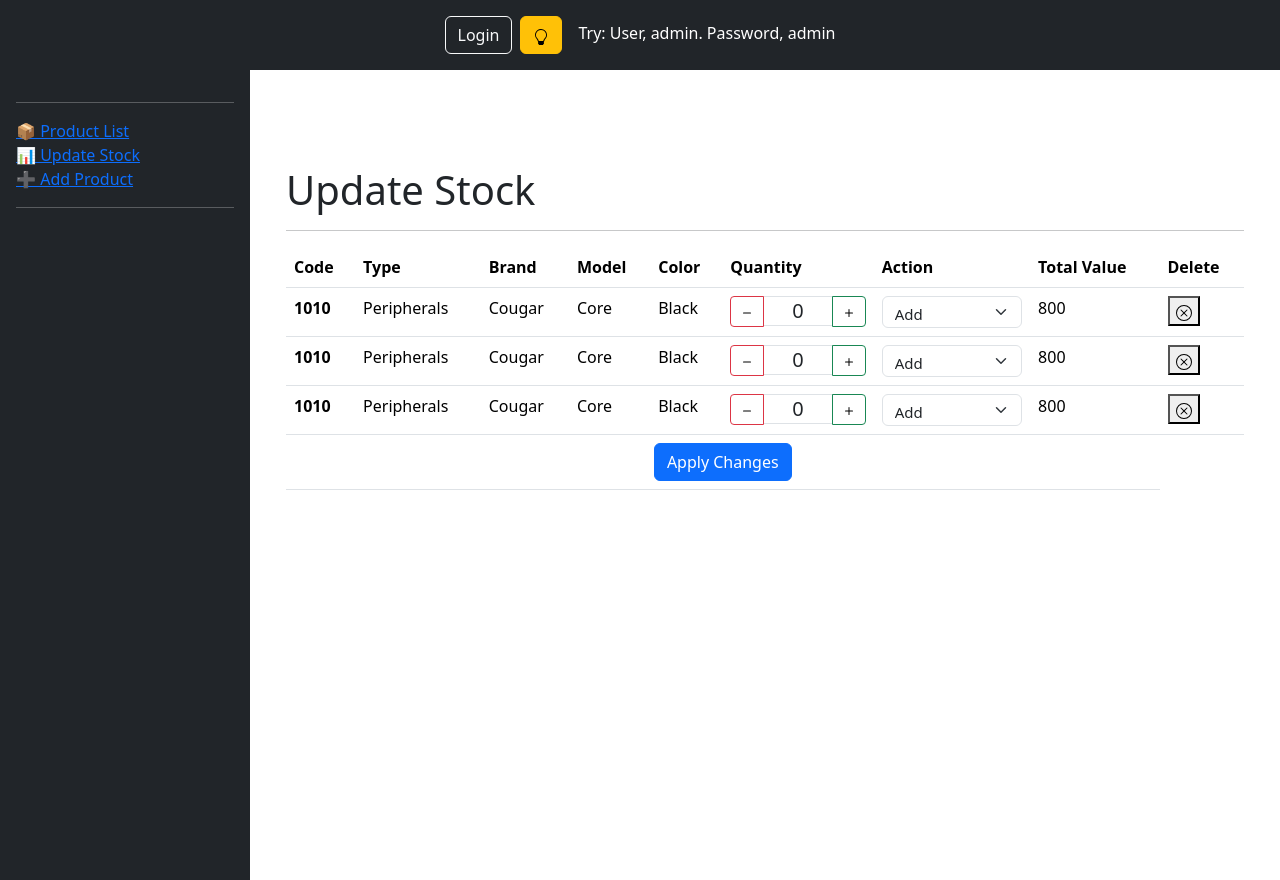
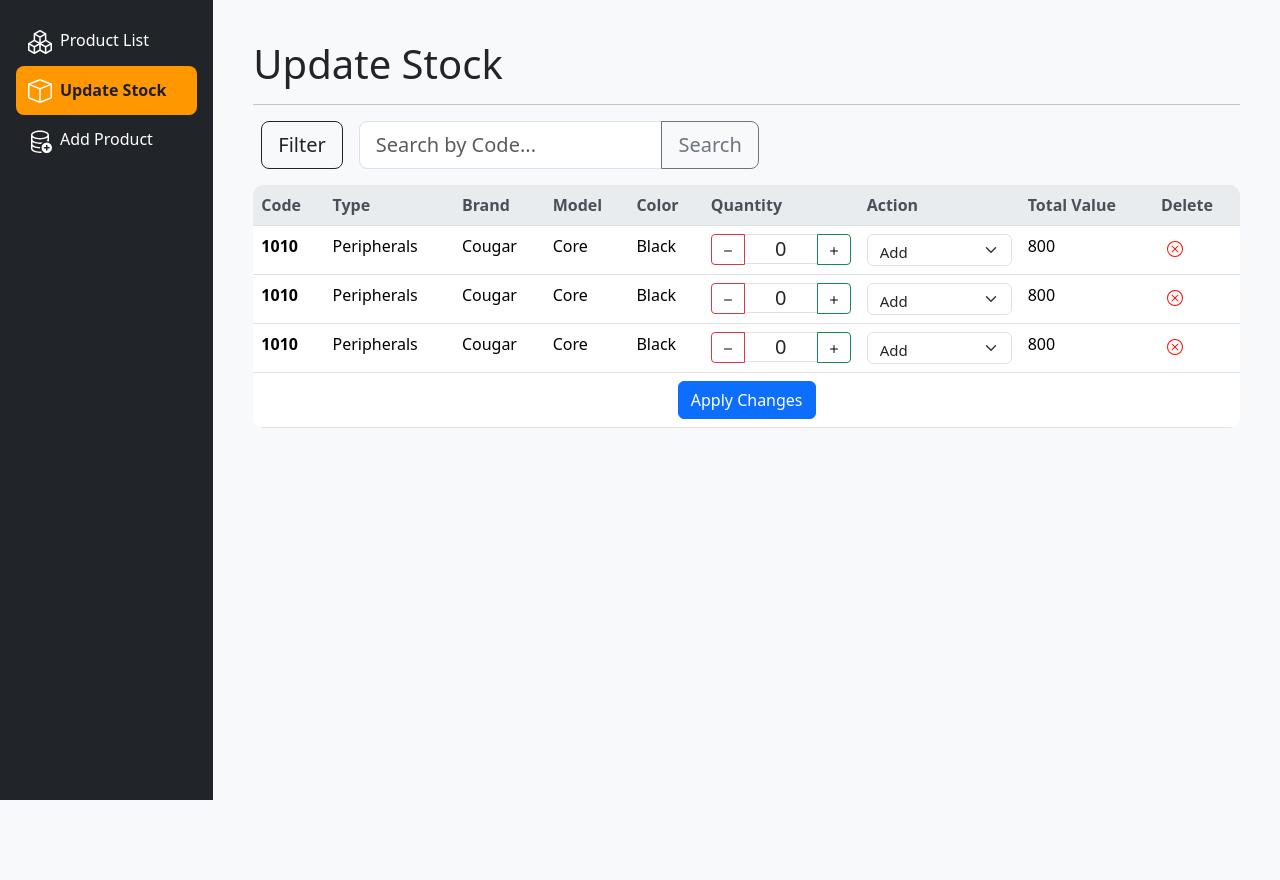
Before and after one commit to mendozalucas/p1_proyecto_inventarios, a Next.js app in the folder frontend/: page /update_stock in a window 1280 px wide. After the commit the page ends 800 px from the top, so only its background shows below. Built offline with nearby package versions, Linux system fonts and the light colour scheme.

Commit message:
fron-end almost finished

```diff
--- a/frontend/app/layout.js
+++ b/frontend/app/layout.js
@@ -1,12 +1,12 @@
 import ModalLogin from '../components/modal_login';
-import Link from 'next/link';
+import Sidebar from '../components/sidebar';
 
 export const metadata = {
   title: 'Next.js',
   description: 'Generated by Next.js',
 };
 
-export default function RootLayout({ children }) {
+export default function RootLayout({ children, params }) {
   return (
     <html lang="en">
       <head>
@@ -20,63 +20,19 @@ export default function RootLayout({ children }) {
           crossOrigin="anonymous"
         />
       </head>
-      <body>
-        <header className="p-3 text-bg-dark">
-          <div className="container">
-            <div className="d-flex flex-wrap align-items-center justify-content-center">
-              <div className="text-end justify-content-center">
-                <button
-                  type="button"
-                  className="btn btn-outline-light me-2"
-                  id="loginButton"
-                  data-bs-toggle="modal"
-                  data-bs-target="#loginModal"
-                >
-                  Login
-                </button>
-                <button type="button" className="btn btn-warning" id="lightbulbButton">
-                  <img src="lightbulb.svg" alt="User Example" />
-                </button>
-                <span className="tip-message ms-3">Try: User, admin. Password, admin</span>
-              </div>
+      <body className="bg-light">
+        <ModalLogin />
+        <div className="container-fluid">
+          <div className="row">
+            {/* Sidebar en columna izquierda */}
+            <div className="col-md-3 col-lg-2 bg-dark text-white vh-100 p-3">
+              <Sidebar />
             </div>
+
+            {/* Contenido en columna derecha con espaciado */}
+            <div className="col-md-9 col-lg-10 p-4">{children}</div>
           </div>
-        </header>
-
-        {/* Modal (Client Component) */}
-        <ModalLogin />
-
-        <main className="d-flex flex-nowrap">
-          <div
-            className="d-flex flex-column flex-shrink-0 p-3 text-bg-dark sidebar"
-            style={{ width: 250, height: 810 }}
-          >
-            <hr />
-            <nav>
-              <ul className="nav nav-pills flex-column mb-auto">
-                <li className="nav-item">
-                  <Link href="/">
-                    <span>📦 Product List</span>
-                  </Link>
-                </li>
-                <li>
-                  <Link href="/update_stock">
-                    <span>📊 Update Stock</span>
-                  </Link>
-                </li>
-                <li>
-                  <Link href="/add_product">
-                    <span>➕ Add Product</span>
-                  </Link>
-                </li>
-              </ul>
-            </nav>
-            <hr />
-          </div>
-
-          {/* Contenido dinámico */}
-          <div style={{ flex: 1, padding: "20px" }}>{children}</div>
-        </main>
+        </div>
       </body>
     </html>
   );
--- a/frontend/app/update_stock/page.js
+++ b/frontend/app/update_stock/page.js
@@ -1,9 +1,12 @@
 "use client";
 import { useEffect, useState } from "react";
-/*import { getMensaje } from "../apicalls/apicalls";*/
 import ModalFilter from "../../components/modal_filter";
+import FilterSearch from "../../components/filter_search";
+
 
 export default function UpdateStock() {
+  const [quantities, setQuantities] = useState([0, 0, 0]); // Assuming you have 3 rows
+
   useEffect(() => {
     const minPriceInput = document.getElementById('minPrice');
     const maxPriceInput = document.getElementById('maxPrice');
@@ -31,52 +34,28 @@ export default function UpdateStock() {
     };
   }, []);
 
-      useEffect(() => {
-        const incrementQuantity = (button) => {
-          const input = button.parentElement.querySelector('input');
-          input.value = parseInt(input.value) + 1;
+  const incrementQuantity = (index) => {
+    setQuantities((prevQuantities) => {
+      const newQuantities = [...prevQuantities];
+      newQuantities[index] += 1;
+      return newQuantities;
+    });
   };
 
-        const decrementQuantity = (button) => {
-          const input = button.parentElement.querySelector('input');
-          if (parseInt(input.value) > 0) {
-            input.value = parseInt(input.value) - 1;
+  const decrementQuantity = (index) => {
+    setQuantities((prevQuantities) => {
+      const newQuantities = [...prevQuantities];
+      if (newQuantities[index] > 0) {
+        newQuantities[index] -= 1;
       }
+      return newQuantities;
+    });
   };
 
   const resetQuantities = () => {
-          const inputs = document.querySelectorAll('tbody input[type="text"]');
-          inputs.forEach(input => {
-            input.value = 0;
-          });
+    setQuantities([0, 0, 0]); // Reset all quantities to 0
   };
 
-        const incrementButtons = document.querySelectorAll('.btn-outline-success');
-        const decrementButtons = document.querySelectorAll('.btn-outline-danger');
-        const resetButton = document.querySelector('.btn-primary');
-
-        incrementButtons.forEach(button => {
-          button.addEventListener('click', () => incrementQuantity(button));
-        });
-
-        decrementButtons.forEach(button => {
-          button.addEventListener('click', () => decrementQuantity(button));
-        });
-
-        resetButton.addEventListener('click', resetQuantities);
-
-        return () => {
-          incrementButtons.forEach(button => {
-            button.removeEventListener('click', () => incrementQuantity(button));
-          });
-
-          decrementButtons.forEach(button => {
-            button.removeEventListener('click', () => decrementQuantity(button));
-          });
-
-          resetButton.removeEventListener('click', resetQuantities);
-        };
-      }, []);
   return (
     <>
       <link
@@ -87,8 +66,9 @@ export default function UpdateStock() {
       />
       <ModalFilter />
       <div className="flex-grow-1 p-3">
-            <h1 style={{ marginTop: 60 }}>Update Stock</h1>
+        <h1>Update Stock</h1>
         <hr />
+        <FilterSearch />
         <table className="table table-hover modern-table text-secondary">
           <thead>
             <tr>
@@ -99,12 +79,13 @@ export default function UpdateStock() {
               <th scope="col">Color</th>
               <th scope="col">Quantity</th>
               <th scope="col">Action</th>
-                <th scope="col">Total Value</th> {/* See */}
+              <th scope="col">Total Value</th>
               <th scope="col">Delete</th>
             </tr>
           </thead>
           <tbody>
-                <tr>
+            {quantities.map((quantity, index) => (
+              <tr key={index}>
                 <th scope="row">1010</th>
                 <td>Peripherals</td>
                 <td>Cougar</td>
@@ -115,7 +96,7 @@ export default function UpdateStock() {
                     <button
                       className="btn btn-outline-danger btn-sm"
                       type="button"
-                        onClick={() => decrementQuantity(this)}
+                      onClick={() => decrementQuantity(index)}
                     >
                       <img src="dash.svg" alt="Decrement" />
                     </button>
@@ -123,13 +104,13 @@ export default function UpdateStock() {
                       type="text"
                       style={{ width: 40, height: 30, fontSize: 20 }}
                       className="form-control text-center"
-                        defaultValue={0}
-                        readOnly=""
+                      value={quantity}
+                      readOnly
                     />
                     <button
                       className="btn btn-outline-success btn-sm"
                       type="button"
-                        onClick={() => incrementQuantity(this)}
+                      onClick={() => incrementQuantity(index)}
                     >
                       <img src="plus.svg" alt="Increment" />
                     </button>
@@ -148,102 +129,15 @@ export default function UpdateStock() {
                   </button>
                 </td>
               </tr>
-                <tr>
-                <th scope="row">1010</th>
-                <td>Peripherals</td>
-                <td>Cougar</td>
-                <td>Core</td>
-                <td>Black</td>
-                <td>
-                    <div className="input-group">
-                    <button
-                        className="btn btn-outline-danger btn-sm"
-                        type="button"
-                        onClick={() => decrementQuantity(this)}
-                    >
-                        <img src="dash.svg" alt="Decrement" />
-                    </button>
-                    <input
-                        type="text"
-                        style={{ width: 40, height: 30, fontSize: 20 }}
-                        className="form-control text-center"
-                        defaultValue={0}
-                        readOnly=""
-                    />
-                    <button
-                        className="btn btn-outline-success btn-sm"
-                        type="button"
-                        onClick={() => incrementQuantity(this)}
-                    >
-                        <img src="plus.svg" alt="Increment" />
-                    </button>
-                    </div>
-                </td>
-                <td>
-                    <select className="form-select" style={{ height: 32, fontSize: 15 }}>
-                    <option value="Add">Add</option>
-                    <option value="Subtract">Subtract</option>
-                    </select>
-                </td>
-                <td>800</td>
-                <td>
-                    <button className="invisible-button">
-                    <img className="svg-to-red" src="x-circle.svg" alt="Delete" />
-                    </button>
-                </td>
-                </tr>
-                <tr>
-                <th scope="row">1010</th>
-                <td>Peripherals</td>
-                <td>Cougar</td>
-                <td>Core</td>
-                <td>Black</td>
-                <td>
-                    <div className="input-group">
-                    <button
-                        className="btn btn-outline-danger btn-sm"
-                        type="button"
-                        onClick={() => decrementQuantity(this)}
-                    >
-                        <img src="dash.svg" alt="Decrement" />
-                    </button>
-                    <input
-                        type="text"
-                        style={{ width: 40, height: 30, fontSize: 20 }}
-                        className="form-control text-center"
-                        defaultValue={0}
-                        readOnly=""
-                    />
-                    <button
-                        className="btn btn-outline-success btn-sm"
-                        type="button"
-                        onClick={() => incrementQuantity(this)}
-                    >
-                        <img src="plus.svg" alt="Increment" />
-                    </button>
-                    </div>
-                </td>
-                <td>
-                    <select className="form-select" style={{ height: 32, fontSize: 15 }}>
-                    <option value="Add">Add</option>
-                    <option value="Subtract">Subtract</option>
-                    </select>
-                </td>
-                <td>800</td>
-                <td>
-                    <button className="invisible-button">
-                    <img className="svg-to-red" src="x-circle.svg" alt="Delete" />
-                    </button>
-                </td>
-                </tr>
+            ))}
           </tbody>
           <tfoot>
             <tr>
-                <td colSpan={8} className="text-center">
+              <td colSpan={9} className="text-center">
                 <button
                   className="btn btn-primary"
                   type="button"
-                    onclick="resetQuantities()"
+                  onClick={resetQuantities}
                 >
                   Apply Changes
                 </button>
--- /dev/null
+++ b/frontend/components/filter_search.js
@@ -0,0 +1,33 @@
+export default function FilterSearch() {
+    return (
+        <>
+            <div className="d-flex align-items-center mb-3">
+                <button
+                type="button"
+                className="btn btn-outline-dark btn-lg ms-2 button-filter"
+                id="filterButton"
+                data-bs-toggle="modal"
+                data-bs-target="#filterModal"
+                >
+                Filter
+                </button>
+                <div className="input-group ms-3 custom-width">
+                <input
+                    type="text"
+                    className="form-control form-control-lg"
+                    placeholder="Search by Code..."
+                    aria-label="Search"
+                    aria-describedby="button-search"
+                />
+                <button
+                    className="btn btn-outline-secondary btn-lg"
+                    type="button"
+                    id="button-search"
+                >
+                    Search
+                </button>
+                </div>
+            </div>
+        </>
+    )
+}
--- a/frontend/components/modal_filter.js
+++ b/frontend/components/modal_filter.js
@@ -24,7 +24,7 @@ export default function ModalFilter() {
       <div className="modal-dialog modal-lg modal-dialog-centered">
         <div className="modal-content">
           <div className="modal-header">
-            <h5 className="modal-title" id="filterModalLabel">
+            <h5 className="modal-title" id="filterModalLabel" style={{ Height: 40 }}>
               Filter
             </h5>
             <button
--- /dev/null
+++ b/frontend/components/sidebar.js
@@ -0,0 +1,34 @@
+"use client";
+
+import Link from "next/link";
+import { usePathname } from "next/navigation";
+import "../styles/styles.css";
+
+export default function Sidebar() {
+  const pathname = usePathname();
+
+  return (
+    <nav>
+      <ul className="nav flex-column">
+        <li className={`nav-item ${pathname === "/" ? "active" : ""}`}>
+          <Link href="/" className="nav-link text-white">
+            <img src="/boxes.svg" alt="Product List" className="me-2" />
+            Product List
+          </Link>
+        </li>
+        <li className={`nav-item ${pathname === "/update_stock" ? "active" : ""}`}>
+          <Link href="/update_stock" className="nav-link text-white">
+            <img src="/box.svg" alt="Update Stock" className="me-2" />
+            Update Stock
+          </Link>
+        </li>
+        <li className={`nav-item ${pathname === "/add_product" ? "active" : ""}`}>
+          <Link href="/add_product" className="nav-link text-white">
+            <img src="/database-add.svg" alt="Add Product" className="me-2" />
+            Add Product
+          </Link>
+        </li>
+      </ul>
+    </nav>
+  );
+}
--- a/frontend/styles/styles.css
+++ b/frontend/styles/styles.css
@@ -20,13 +20,6 @@
 }
 .svg-to-red {
     filter: invert(22%) sepia(100%) saturate(7471%) hue-rotate(0deg) brightness(101%) contrast(107%);
-}
-.sidebar {
-    height: 100vh;
-    position: fixed;
-    top: 0;
-    left: 0;
-    z-index: 1030;
 }
 .tip-message {
     display: none;
@@ -76,6 +69,7 @@ header {
 main {
     margin-left: 280px; /* Ajusta el margen izquierdo para evitar que el contenido se superponga con la barra lateral */
 }
+/* table styles*/
 .modern-table {
 border-radius: 10px;
 overflow: hidden;
@@ -100,3 +94,28 @@ background: #f8f9fa;
     border: none;
     background: none;
 }
+/* sidebar styles */
+.sidebar {
+    width: 320px;
+    height: 100vh;
+    background-color: #1e1e2f;
+    padding: 30px 20px;
+    display: flex;
+    flex-direction: column;
+}
+
+.nav-item .nav-link {
+    padding: 12px;
+    border-radius: 8px;
+    transition: background 0.3s ease;
+}
+
+.nav-item .nav-link:hover {
+background: #ffcf86;
+}
+
+.nav-item.active .nav-link {
+background: #ff9800;
+font-weight: bold;
+color: #1e1e2f !important;
+}
```
Also changed, not shown: frontend/app/add_product/page.js (+5 -2 lines), frontend/app/page.js (+2 -27 lines), frontend/components/bootstrap_config.js (deleted, +0 -7 lines). Lines whose indentation alone changed are shown as unchanged.
